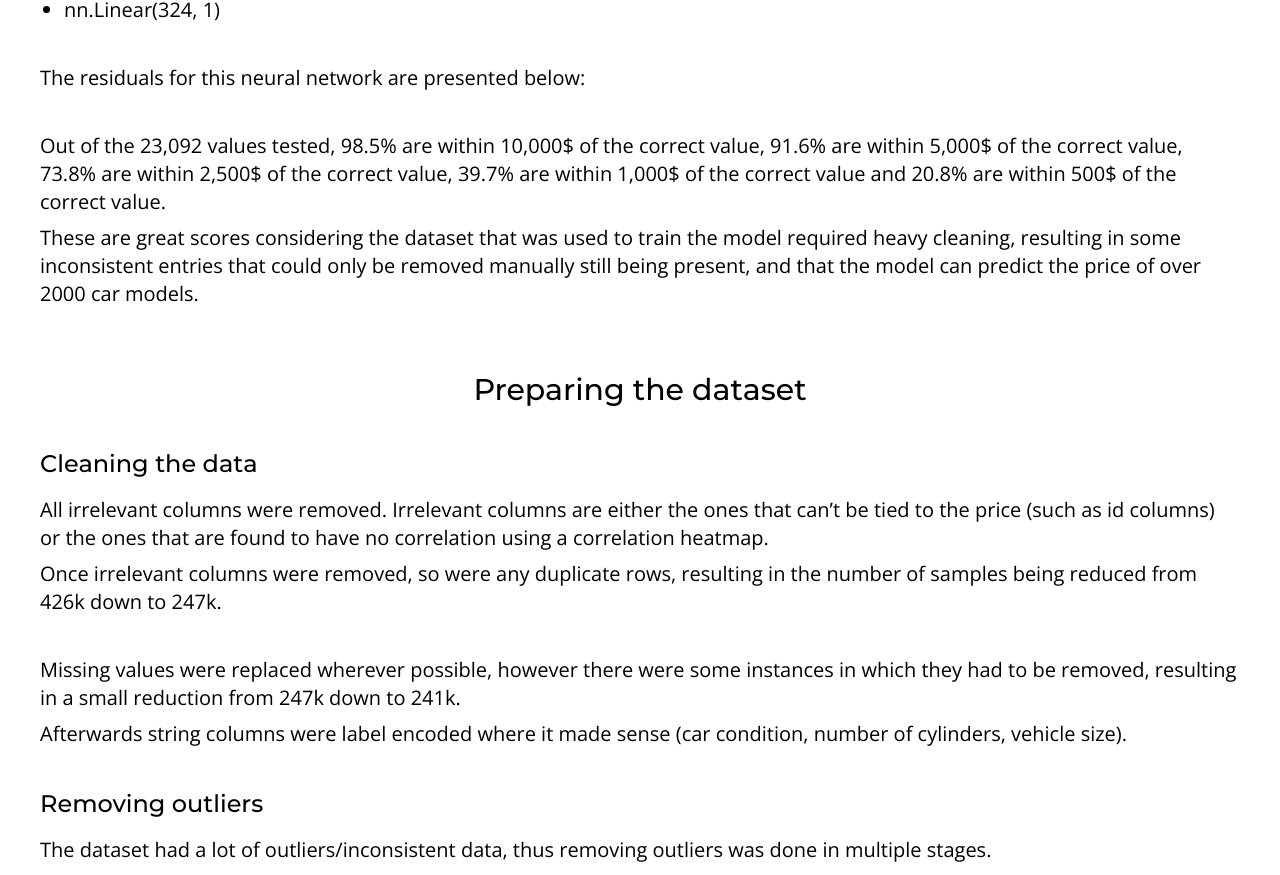
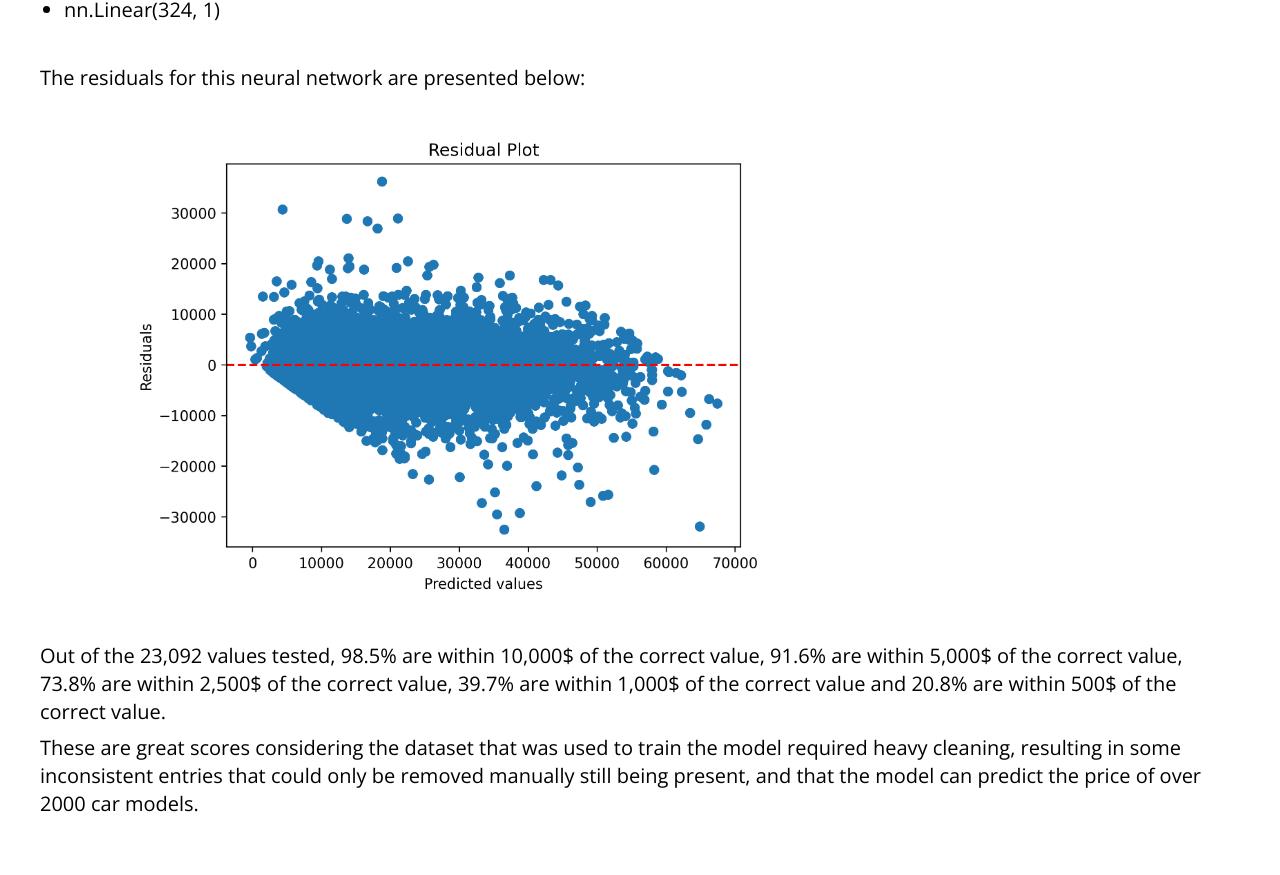
Before and after one commit to dospix/Portfolio-Website-V2, a React (Vite) app in the folder frontend/: page /used-cars-machine-learning-project in a window 1280 px wide. Shown: the part 1317-2192 px from the top of the page. Built offline with nearby package versions, Linux system fonts and the light colour scheme.

Commit message:
Add residuals plot to used cars ml model page

```diff
--- a/frontend/src/pages/UsedCarsMachineLearningProject.jsx
+++ b/frontend/src/pages/UsedCarsMachineLearningProject.jsx
@@ -1,6 +1,8 @@
 import { useState } from "react"
+import residuals_plot_black from "../assets/images/residuals-black.png"
+import residuals_plot_white from "../assets/images/residuals-white.png"
 
-export default function UsedCarsMachineLearningProject() {
+export default function UsedCarsMachineLearningProject(props) {
     const [formData, setFormData] = useState({
         titleKeywords: "",
         authorKeywords: "",
@@ -115,6 +117,8 @@ export default function UsedCarsMachineLearningProject() {
                 The residuals for this neural network are presented below:
             </p>
 
+            <img className="w-1/2 mt-10 mx-32" src={props.isDarkMode ? residuals_plot_white : residuals_plot_black} alt="residuals plot" />
+
             <p className="mt-10 mx-10 text-xl font-Open_Sans">
                 Out of the 23,092 values tested, 98.5% are within 10,000$ of the correct value, 91.6% are within 5,000$ of the correct value,
                 73.8% are within 2,500$ of the correct value, 39.7% are within 1,000$ of the correct value and 20.8% are within 500$ of the correct value.
```
Also changed, not shown: frontend/src/assets/images/residuals-black.png (added), frontend/src/assets/images/residuals-white.png (added).
